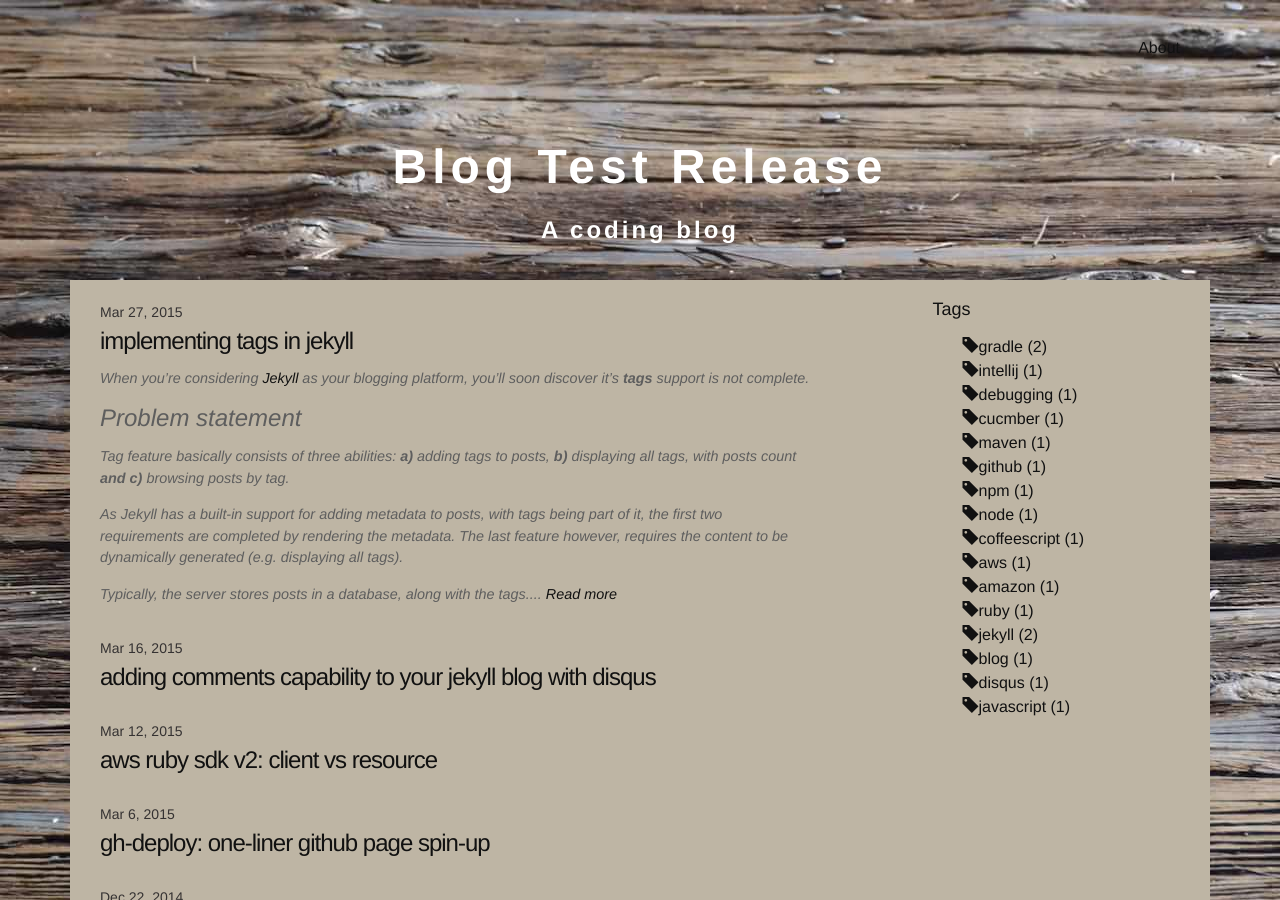
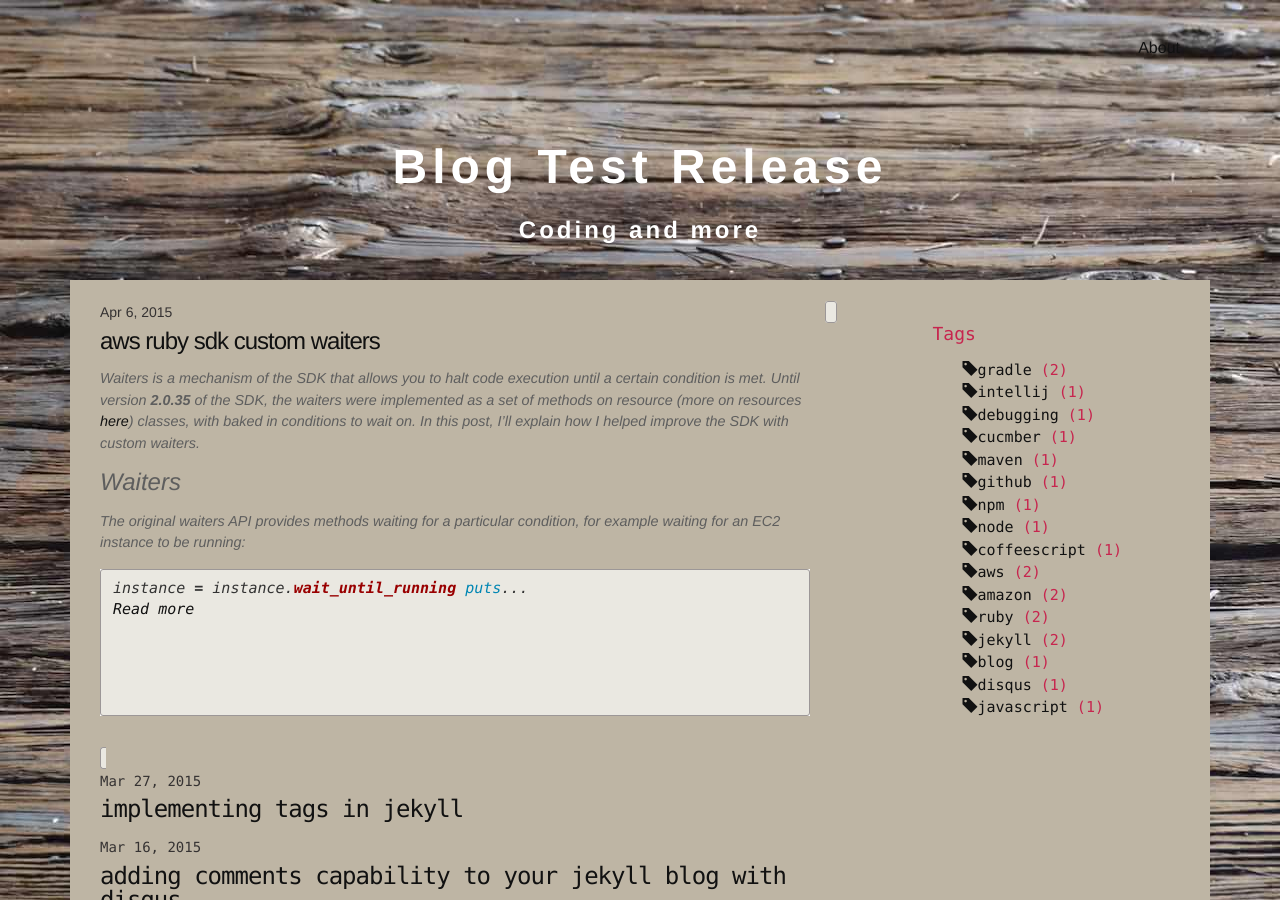
Before and after one commit to danielsiwiec/leanoverboard.com, a Jekyll site: the page built from index.html, in a window 1280 px wide and 900 px high. Built offline with Jekyll 4.4.1, drawn with Linux system fonts in a browser that asks for light colours; nearby versions of some CDN libraries.

Commit message:
Post on custom waiters

````diff
--- a/_config.yml
+++ b/_config.yml
@@ -1,7 +1,7 @@
 # Site settings
 title: "Blog Test Release"
 email: daniel.siwiec@gmail.com
-description: A coding blog
+description: Coding and more
 baseurl: "" # the subpath of your site, e.g. /blog/
 url: "http://yourdomain.com" # the base hostname & protocol for your site
 # twitter_username: jekyllrb
--- /dev/null
+++ b/_posts/2015-04-06-aws-ruby-sdk-custom-waiters.md
@@ -0,0 +1,43 @@
+---
+title: 'AWS Ruby SDK custom waiters'
+tags:
+  - aws
+  - amazon
+  - ruby
+---
+
+Waiters is a mechanism of the SDK that allows you to halt code execution until a certain condition is met. Until version **2.0.35** of the SDK, the waiters were implemented as a set of methods on resource (more on resources [here](/2015/03/12/AWS-Ruby-SDK-Client-vs-Resource.html)) classes, with baked in conditions to wait on. In this post, I'll explain how I helped improve the SDK with custom waiters.
+
+### Waiters
+
+The original waiters API provides methods waiting for a particular condition, for example waiting for an EC2 instance to be running:
+
+{% highlight ruby %}
+instance = instance.wait_until_running
+puts instance.state_name # => running
+{% endhighlight %}
+
+Every ```Resource``` has got a couple of wait methods, like [```Instance#wait_until_terminated```](http://docs.aws.amazon.com/sdkforruby/api/Aws/EC2/Instance.html#wait_until_terminated-instance_method) or [```Bucket#wait_until_exists```](http://docs.aws.amazon.com/sdkforruby/api/Aws/S3/Bucket.html#wait_until_exists-instance_method). Under the hood, the method polls the AWS API and checks if the condition is met. Every method has got a pre-programmed delay between polls and a maximum number of attempts.
+
+The downside of this approach is the lack of ability to wait on an arbitrary condition and there's only a couple of wait methods per resource. The limitation may seem far fetched, but I happened to run into it myself, while working on one of my pet projects.
+
+### Use Case
+
+I needed to programmatically spin off EC2 instances on demand and execute Ansible playbooks against them. I noticed that sometimes it takes a while for AWS to assign a DNS name, even if the instance reports as running and without it, I can't run Ansible. Of course I could have waited for a long enough time for the DNS name to be assigned or rolled my own waiting-polling mechanism, but this is no way to write software. The functionality I really needed, would wait until the DNS was assigned. More generally, I wanted to **wait for an arbitrary condition**.
+
+The use cases are almost endless. Maybe you want to wait for the S3 Object to change the owner, or an EC2 Image to be updated. Introducing custom waiters.
+
+### Custom Waiters
+
+With the introduction of custom waiters, you can pass any block and the execution will be halted until the condition is met (or the timeout is reached). Every time the API is polled, the new ```Resource``` is yielded to the block.
+
+{% highlight ruby %}
+instance = instance.wait_until {|instance| !instance.public_dns_name.empty? }
+puts instance.public_dns_name # => ec2-54-133-81-263.us-west-1.compute.amazonaws.com
+{% endhighlight %}
+
+The default wait between polls (10 seconds) and maximum number of attempts (10) can be overriden:
+
+{% highlight ruby %}
+instance.wait_until(delay:5,max_attempts:30) {...}
+{% endhighlight %}
````
